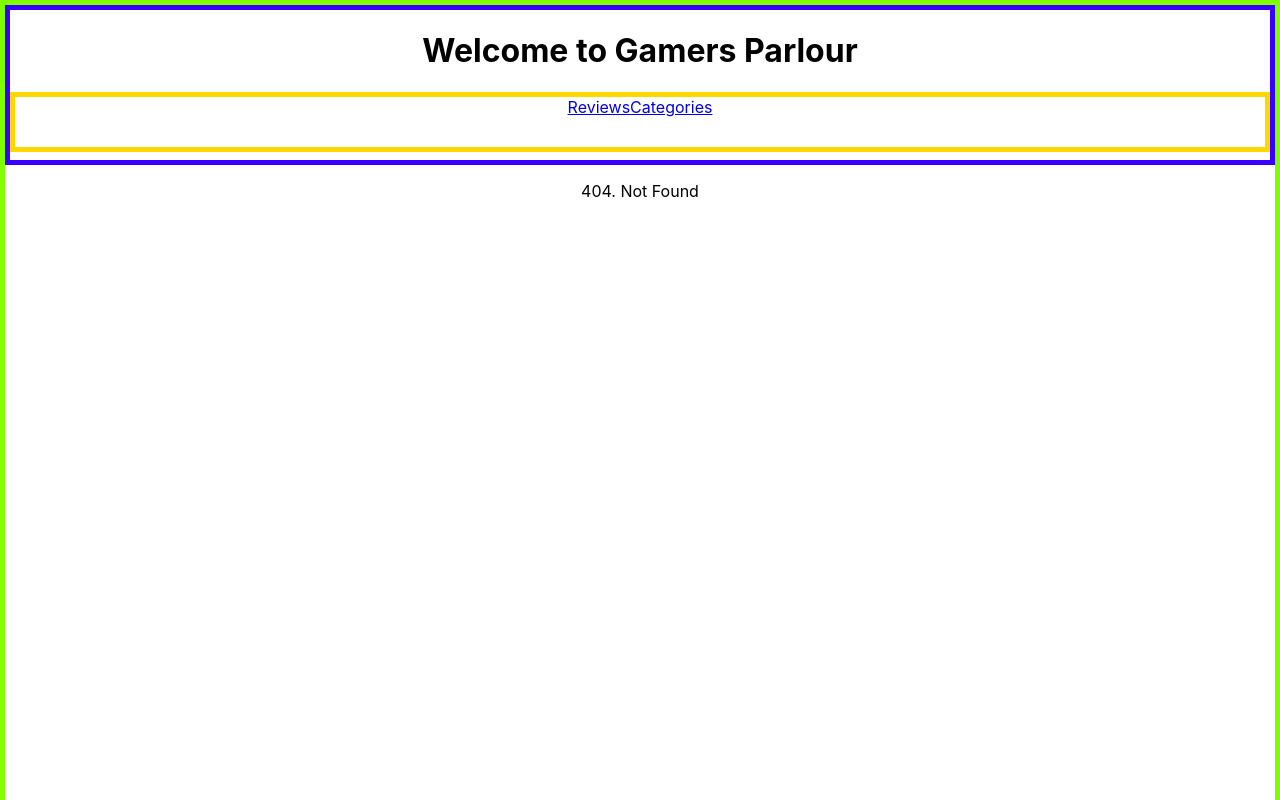
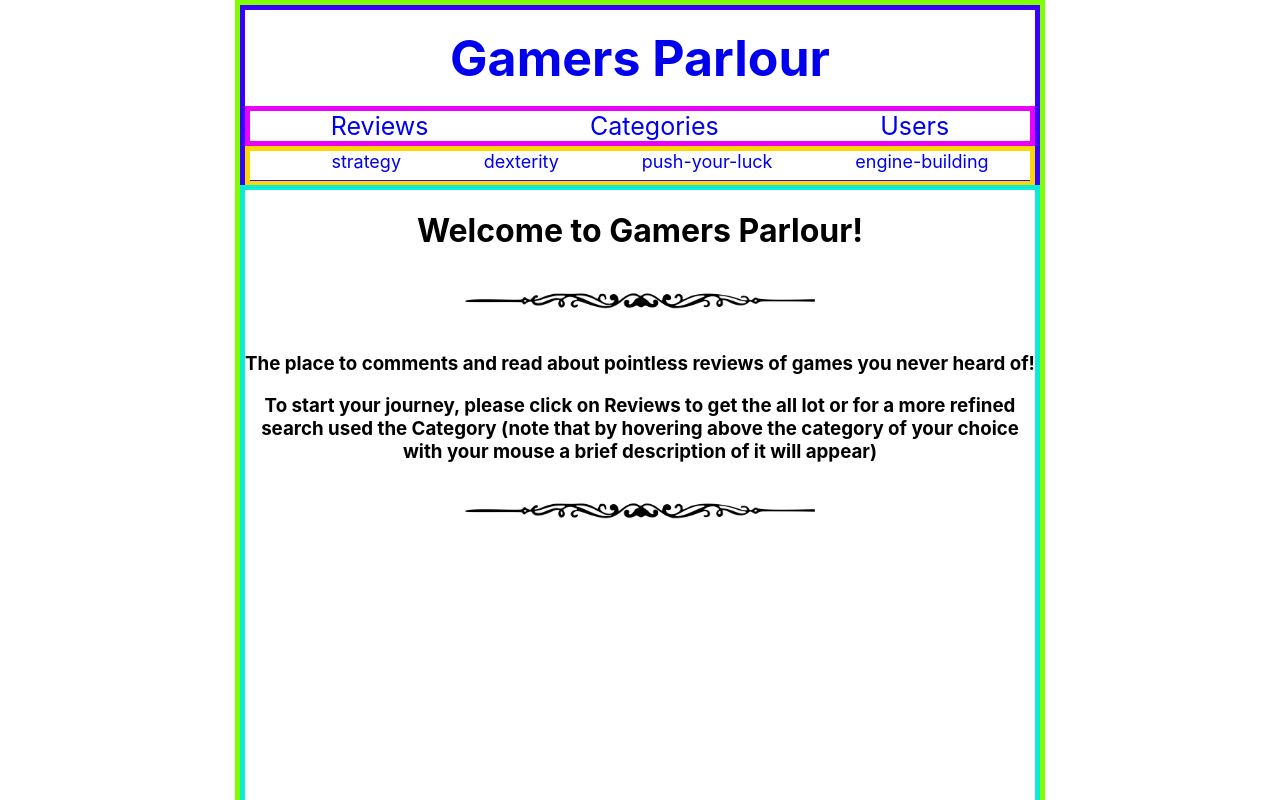
Before and after one commit to mr-joelM/gamers-parlour, a React (Create React App) app: page / in a window 1280 px wide. Before the commit this address had no page. Shown: the top 800 px of the page. Built offline with nearby package versions, Linux system fonts and the light colour scheme.

Commit message:
users and single users added.

```diff
--- a/src/App.css
+++ b/src/App.css
@@ -3,10 +3,15 @@
   border-color: chartreuse;
   border-width: 5px;
   border-style: solid;
-  min-height: 100vh;
-  min-width: 600px;
+  min-height: 116 vh;
+  min-width: 450px;
+  max-width: 800px;
   margin-left: auto;
   margin-right: auto;
+}
+* {
+  list-style: none;
+  text-decoration: none;
 }
 
 /* .App-logo {
--- a/src/App.js
+++ b/src/App.js
@@ -1,18 +1,24 @@
 import { Switch, Route } from "react-router-dom";
 import logo from "./logo.svg";
 import "./App.css";
+import HomePage from "./components/HomePage";
 import Header from "./components/Header";
 import Reviews from "./components/Reviews";
 import RevByCat from "./components/RevByCat";
 import SingleRev from "./components/SingleRev";
 import RevComments from "./components/RevComments";
 import AddComment from "./components/AddComment";
+import Users from "./components/Users";
+import SingleUser from "./components/SingleUser";
 
 function App() {
   return (
     <div className="App">
       <Header />
       <Switch>
+        <Route exact path="/">
+          <HomePage />
+        </Route>
         <Route exact path="/reviews">
           <Reviews />
         </Route>
@@ -28,8 +34,11 @@ function App() {
         <Route exact path="/review/:review_id/addComment">
           <AddComment />
         </Route>
-        <Route>
-          <p>404. Not Found</p>
+        <Route exact path="/users">
+          <Users />
+        </Route>
+        <Route exact path="/users/:username">
+          <SingleUser />
         </Route>
       </Switch>
     </div>
--- a/src/components/Header.jsx
+++ b/src/components/Header.jsx
@@ -4,13 +4,23 @@ import "../css/all.css";
 
 const Header = () => {
     return (
-        <div className="header">
-            <h1>Welcome to Gamers Parlour</h1>
+        <header className="header">
+            <title>Gamers Parlour</title>
+            <span title="Home"><Link to ='/'><h1>Gamers Parlour</h1></Link></span>
             <nav className="header_nav">
-                <Link to ='/reviews'>Reviews</Link>
-                <Link to ='/categories'>Categories</Link>
+              <span title="Yeap! thats for all the reviews!"><Link to ='/reviews'>Reviews</Link></span>
+              <span title="Pick a Category underneath"><Link to ='/categories'>Categories</Link></span>
+              <span title="Meet our reviewers"><Link to ='/users'>Users</Link></span>
             </nav>
-        </div>
+            <nav className="header_subnav">
+              <ul>
+                <li><Link to ='/categories/strategy'>strategy</Link></li>
+                <li><Link to ='/categories/dexterity'>dexterity</Link></li>
+                <li><Link to ='/categories/push-your-luck'>push-your-luck</Link></li>
+                <li><Link to ='/categories/engine-building'>engine-building</Link></li>
+              </ul>
+            </nav>
+        </header>
     );
 };
 
--- /dev/null
+++ b/src/components/HomePage.jsx
@@ -0,0 +1,19 @@
+import React from 'react';
+import { Link } from 'react-router-dom';
+import "../css/all.css";
+import filigree from"../css/filigree.png";
+
+const HomePage = () => {
+
+    return (
+        <div className="homePage">
+            <h1>Welcome to Gamers Parlour!</h1>
+            <img className='filigree_img' src={filigree} alt="decorative filigree"/>
+            <h3>The place to comments and read about pointless reviews of games you never heard of!</h3>
+            <h3>To start your journey, please click on Reviews to get the all lot or for a more refined search used the Category (note that by hovering above the category of your choice with your mouse a brief description of it will appear)</h3>
+            <img className='filigree_img' src={filigree} alt="decorative filigree"/>
+        </div>
+    );
+};
+
+export default HomePage;
--- a/src/components/RevComments.jsx
+++ b/src/components/RevComments.jsx
@@ -2,6 +2,7 @@ import {useState, useEffect} from 'react';
 import { useParams } from "react-router-dom";
 import { Link } from 'react-router-dom';
 import "../css/all.css";
+import filigree from"../css/filigree.png";
 
 const RevComments = () => {
     const [revComments, setRevComments] = useState([])
@@ -27,10 +28,11 @@ const RevComments = () => {
                                 <h4>Made by: {comment.author}</h4>
                                 <h4>Posted on: {comment.created_at}</h4>
                             </li>
+                            <img className='filigree_img' src={filigree} alt="decorative filigree"/>
                         </form>
                     )
                 })}
-                <h4>Please feel free to <Link to ='/addComment'>add a comment</Link></h4> by clicking the link.
+                <h4>Please feel free to <Link to ='/addComment'>add a comment</Link> by clicking the link.</h4>
             </ul>
 
         </form>
--- a/src/components/Reviews.jsx
+++ b/src/components/Reviews.jsx
@@ -1,7 +1,7 @@
 import React, { useEffect, useState } from 'react';
 import { Link } from 'react-router-dom';
 import "../css/all.css";
-import "../css/filigree.png";
+import filigree from"../css/filigree.png";
 
 const Reviews = () => {
     const [reviews, setReviews] = useState([])
@@ -25,7 +25,7 @@ const Reviews = () => {
                                 <h3>Category: {review.category}</h3>
                                 <img className='review_list_img' src={review.review_img_url} alt={review.title} />
                             </li>
-                            <img className='review_fili_img' src='../css/filigree.png' alt="decorative filigree"/>
+                            <img className='filigree_img' src={filigree} alt="decorative filigree"/>
                         </form>
                     )
                 })}
--- /dev/null
+++ b/src/components/SingleUser.jsx
@@ -0,0 +1,30 @@
+import {useState, useEffect} from 'react';
+import { useParams } from "react-router-dom";
+import { Link } from 'react-router-dom';
+import "../css/all.css";
+
+const SingleUser = () => {
+    const [singleUser, setSingleUser] = useState({})
+    const { username } = useParams();
+
+    useEffect(()=>{
+        fetch(`http://gamers-parlour.herokuapp.com/api/users/${username}` )
+        .then((response)=>{return response.json()})
+        .then((data)=>{setSingleUser(data.user)})
+    },[])
+
+    return (
+        <form className="singleUser">
+            <h1>This is the single user page!!</h1>
+            <ul>
+                <li className='user' key={singleUser.username}>
+                    <h2>{singleUser.name}</h2>
+                    <h3>Aka: "{singleUser.username}"</h3>
+                    <img className='user_avatar' src={singleUser.avatar_url} alt={singleUser.username}/>
+                </li>
+            </ul>
+        </form>
+    );
+};
+
+export default SingleUser;
--- /dev/null
+++ b/src/components/Users.jsx
@@ -0,0 +1,34 @@
+import React, { useEffect, useState } from 'react';
+import { Link } from 'react-router-dom';
+import "../css/all.css";
+import filigree from"../css/filigree.png";
+
+const Users = () => {
+    const [users, setUsers] = useState ([])
+
+    useEffect(()=>{
+        fetch('http://gamers-parlour.herokuapp.com/api/users' )
+        .then((response)=>{return response.json()})
+        .then((data)=>{setUsers(data.allUsersUsernames)})
+    },[])
+
+    return (
+        <form className="users">
+            <h1>This is the Users page !!</h1>
+            <ul>
+                {users.map((user)=>{
+                    return(
+                        <form>
+                            <li className='users_listing' key={user.username}>
+                                <h2><Link to = {`/users/${user.username}`}>{user.username}</Link></h2>
+                            </li>
+                            <img className='filigree_img' src={filigree} alt="decorative filigree"/>
+                        </form>
+                    )
+                })}
+            </ul>
+        </form>
+    );
+};
+
+export default Users;
--- a/src/css/all.css
+++ b/src/css/all.css
@@ -1,25 +1,59 @@
+/* **************Header ***************/
 .header {
   text-align: center;
+  font-size: 25px;
   border-color: rgb(55, 0, 255);
   border-width: 5px;
   border-style: solid;
-  height: 150px;
+  height: 170px;
+}
+
+.header h1 {
+  margin: 18px auto;
 }
 
 .header_nav {
   text-align: center;
+  font-size: 25px;
+  border-color: rgb(234, 0, 255);
+  border-width: 5px;
+  border-style: solid;
+  height: 30px;
+  display: flex;
+  justify-content: space-around;
+}
+
+.header_subnav {
+  text-align: center;
+  font-size: 18px;
   border-color: gold;
   border-width: 5px;
   border-style: solid;
-  height: 50px;
+  height: 30px;
 }
 
+.header_subnav ul {
+  display: flex;
+  justify-content: space-around;
+  margin: auto;
+}
+
+/********************** HomePage ******************/
+.homePage {
+  text-align: center;
+  border-color: rgb(10, 235, 216);
+  border-width: 5px;
+  border-style: solid;
+  min-height: 116vh;
+}
+
+/************************ Reviews *********************/
 .allreviews {
   text-align: center;
   border-color: red;
   border-width: 5px;
   border-style: solid;
-  min-height: 100vh;
+  min-height: 116vh;
 }
 
 .categories {
@@ -27,34 +61,64 @@
   border-color: purple;
   border-width: 5px;
   border-style: solid;
-  min-height: 100vh;
+  min-height: 116vh;
 }
 
+/********************** SingleRev *********************/
 .singleRev {
   text-align: center;
   border-color: green;
   border-width: 5px;
   border-style: solid;
-  min-height: 100vh;
+  min-height: 116vh;
 }
 
+/********************** RevComments *****************/
 .revCom {
   text-align: center;
   border-color: rgba(212, 48, 157, 0.979);
   border-width: 5px;
   border-style: solid;
-  min-height: 100vh;
+  min-height: 116vh;
 }
 
+/************************** AddComment *******************/
 .addCom {
   text-align: center;
   border-color: rgb(17, 207, 191);
   border-width: 5px;
   border-style: solid;
-  min-height: 100vh;
+  min-height: 116vh;
 }
 
+/****************************** Users **********************/
+.users {
+  text-align: center;
+  border-color: rgb(245, 39, 24);
+  border-width: 5px;
+  border-style: solid;
+  min-height: 116vh;
+}
+
+/**************************** SingleUser *******************/
+.singleUser {
+  text-align: center;
+  border-color: rgb(24, 120, 245);
+  border-width: 5px;
+  border-style: solid;
+  min-height: 116vh;
+}
+
+/******************* decorations *********************/
+
 .review_list_img,
-.review_img {
+.review_img,
+.user_avatar {
   width: 250px;
 }
+
+.filigree_img {
+  width: 350px;
+  margin-top: 20px;
+  margin-bottom: 20px;
+}
```
